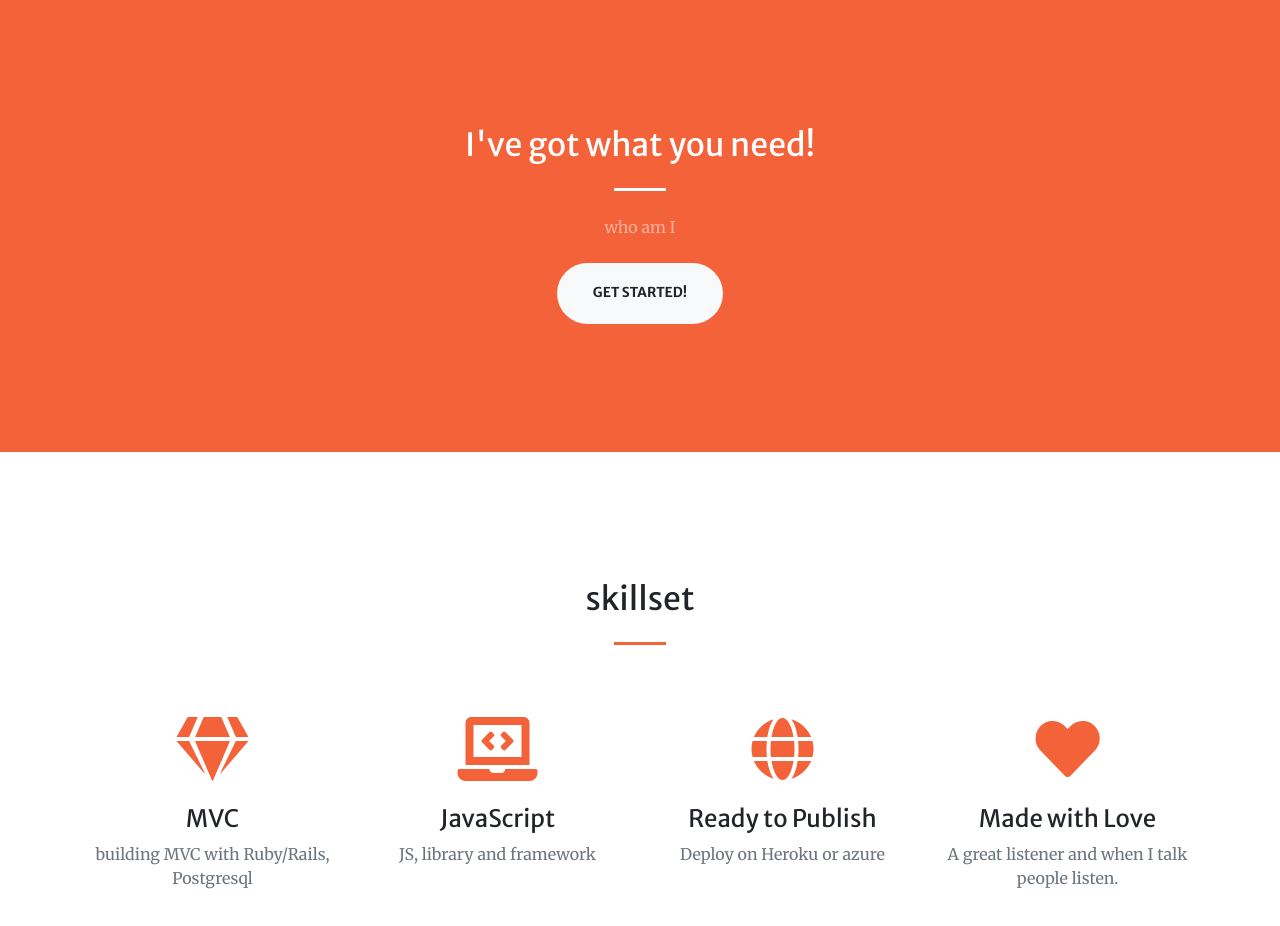
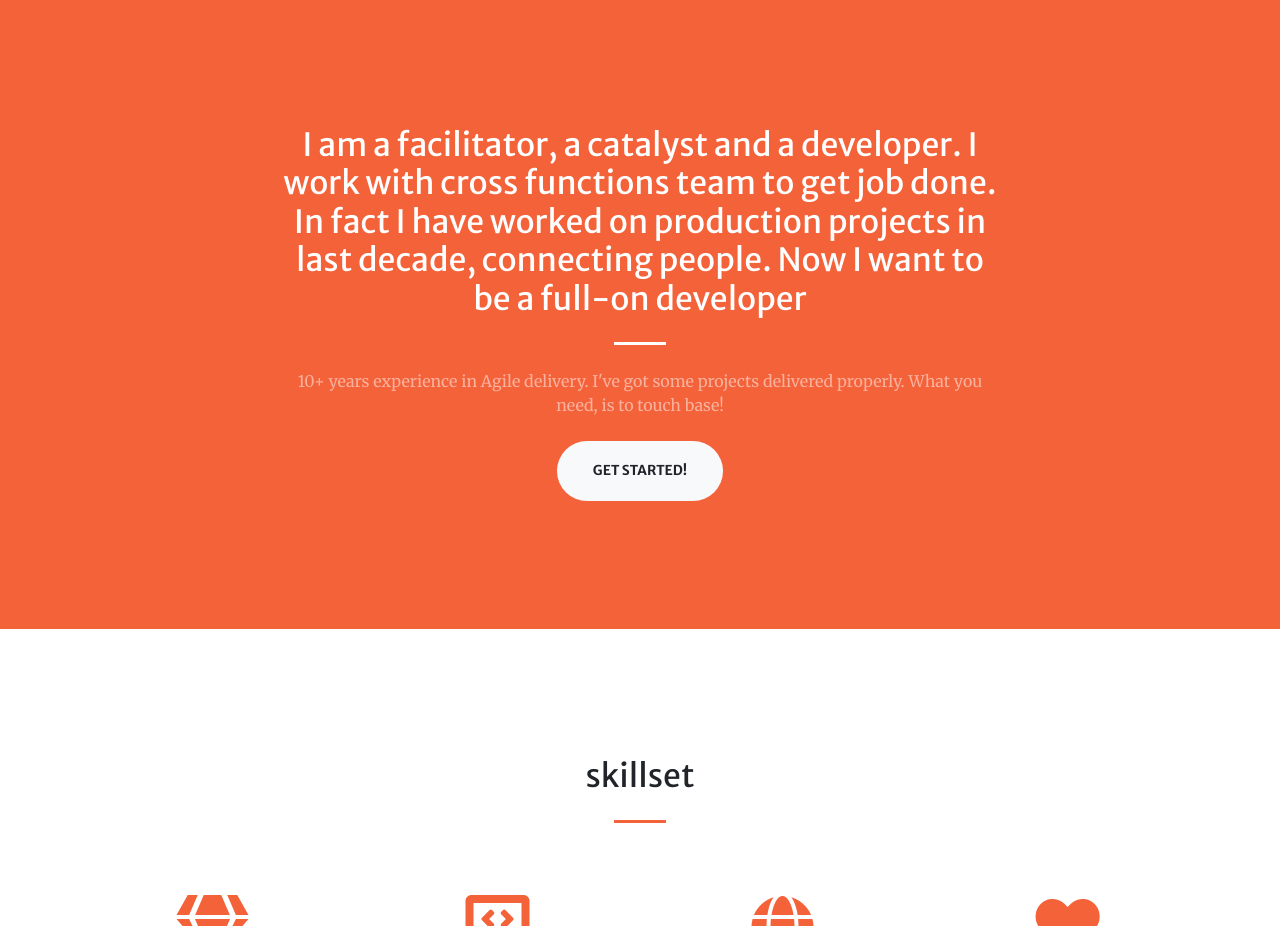
Before and after one commit to kimchirice/KIMCHIRICE.GITHUB.IO, a website with bundled scripts: page index.html in a window 1280 px wide. Shown: the part 802-1728 px from the top of the page. Built offline with nearby package versions, Linux system fonts and the light colour scheme.

Commit message:
what am i

```diff
--- a/index.html
+++ b/index.html
@@ -74,9 +74,9 @@
     <div class="container">
       <div class="row justify-content-center">
         <div class="col-lg-8 text-center">
-          <h2 class="text-white mt-0">I've got what you need!</h2>
+          <h2 class="text-white mt-0"> I am a facilitator, a catalyst and a developer. I work with cross functions team to get job done. In fact I have worked on production projects in last decade, connecting people. Now I want to be a full-on developer</h2>
           <hr class="divider light my-4">
-          <p class="text-white-50 mb-4"> who am I</p>
+          <p class="text-white-50 mb-4"> 10+ years experience in Agile delivery. I've got some projects delivered properly. What you need, is to touch base!</p>
           <a class="btn btn-light btn-xl js-scroll-trigger" href="#skillset">Get Started!</a>
         </div>
       </div>
```
